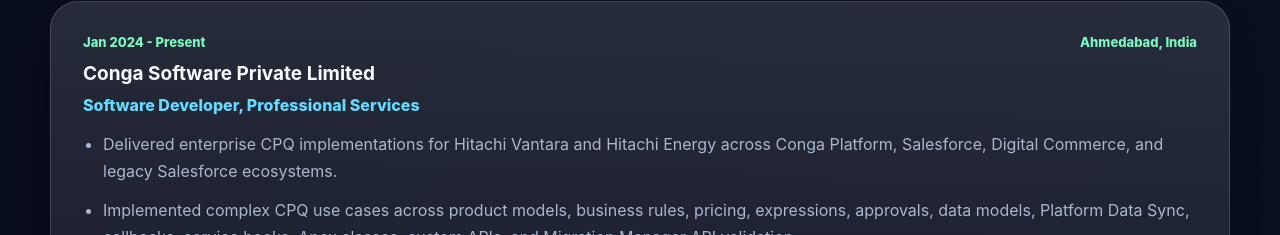
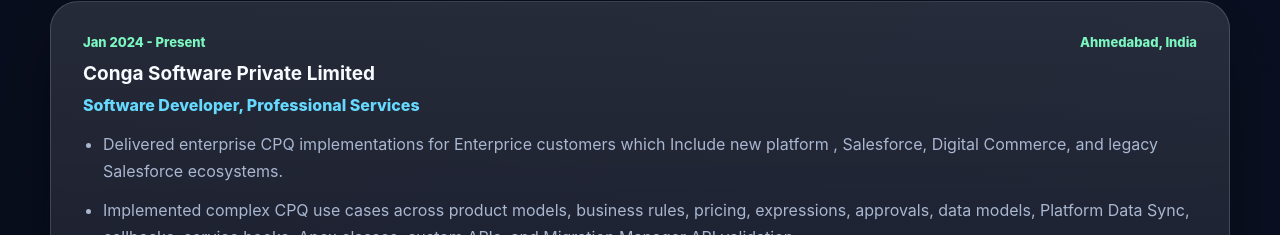
Before and after one commit to meetgami510/meetgami510.github.io, a plain HTML site: page index.html in a window 1280 px wide. Shown: the part 2117-2352 px from the top of the page. Drawn offline with Linux system fonts and the light colour scheme.

Commit message:
Update index.html

```diff
--- a/index.html
+++ b/index.html
@@ -90,7 +90,7 @@
         <h3>Conga Software Private Limited</h3>
         <p class="role">Software Developer, Professional Services</p>
         <ul class="impact-list">
-          <li>Delivered enterprise CPQ implementations for Hitachi Vantara and Hitachi Energy across Conga Platform, Salesforce, Digital Commerce, and legacy Salesforce ecosystems.</li>
+          <li>Delivered enterprise CPQ implementations for Enterprice customers which Include new platform , Salesforce, Digital Commerce, and legacy Salesforce ecosystems.</li>
           <li>Implemented complex CPQ use cases across product models, business rules, pricing, expressions, approvals, data models, Platform Data Sync, callbacks, service hooks, Apex classes, custom APIs, and Migration Manager API validation.</li>
           <li>Owned build implementation, unit testing, regression debugging, and hypercare support for increment-based user stories, production-impacting defects, Stage/SIT deployments, 3-tier scenarios, and TQ Merge release support.</li>
           <li>Built utilities/scripts for data sync, schema comparison, bulk updates, permission/data migration, and platform implementation support to reduce manual effort and improve delivery consistency.</li>
```
